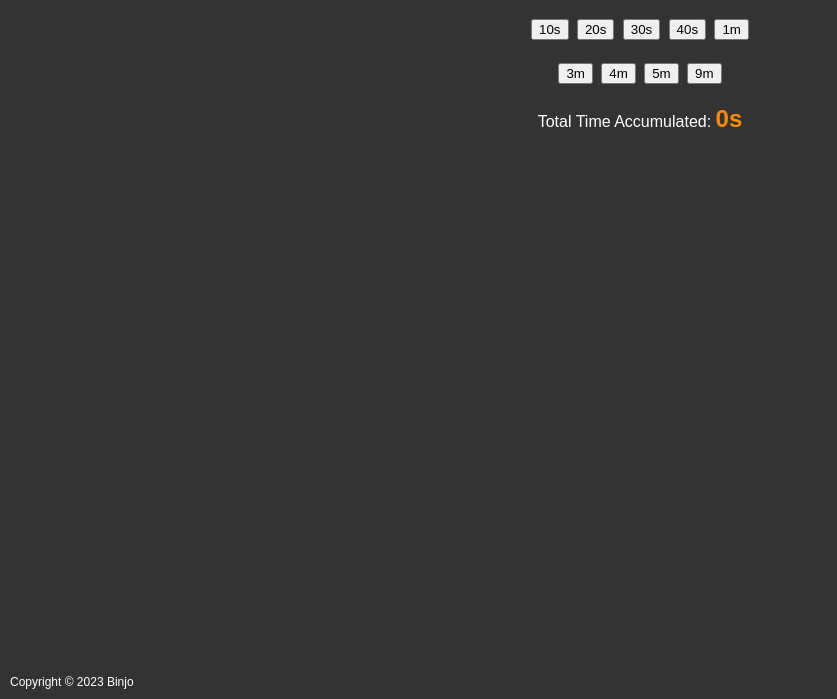
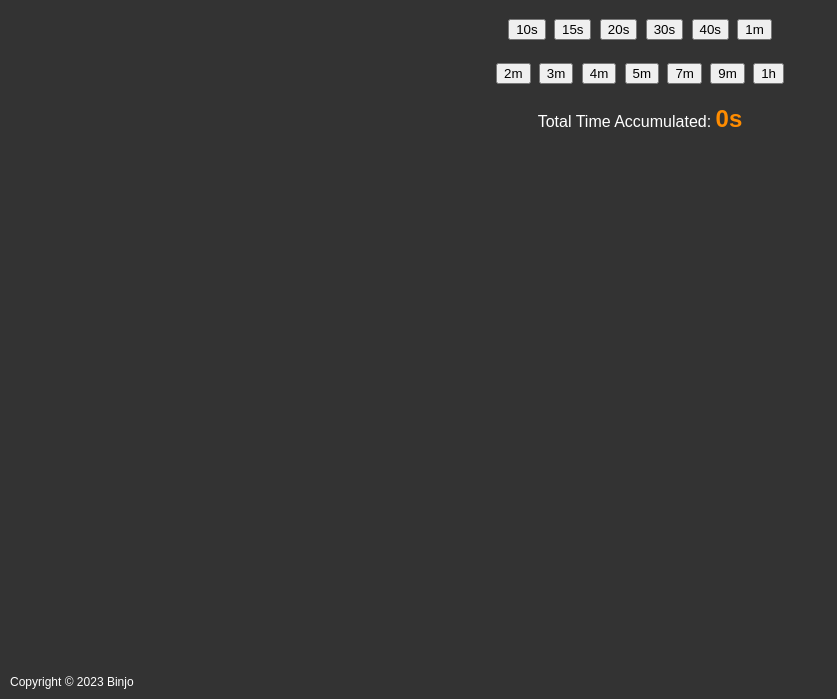
Before and after one commit to Bizsavvy/TaskTimer, a plain HTML site: page index.html in a window 1280 px wide. Shown: the part 101-800 px from the top of the page, without its empty margins (0-837 px from the left). Drawn offline with Linux system fonts and the light colour scheme.

Commit message:
index.html

```diff
--- a/index.html
+++ b/index.html
@@ -9,16 +9,20 @@
   <div class="button-container">
     <div class="button-row">
     <button id="button-10s">10s</button>
+    <button id="button-15s">15s</button>
     <button id="button-20s">20s</button>
     <button id="button-30s">30s</button>
     <button id="button-40s">40s</button>
     <button id="button-1m">1m</button>
     </div>
     <div class="button-row">
+    <button id="button-2m">2m</button>
     <button id="button-3m">3m</button>
     <button id="button-4m">4m</button>
     <button id="button-5m">5m</button>
+    <button id="button-7m">7m</button>
     <button id="button-9m">9m</button>
+    <button id="button-1h">1h</button>
     </div>
   </div>
   <div>
```
